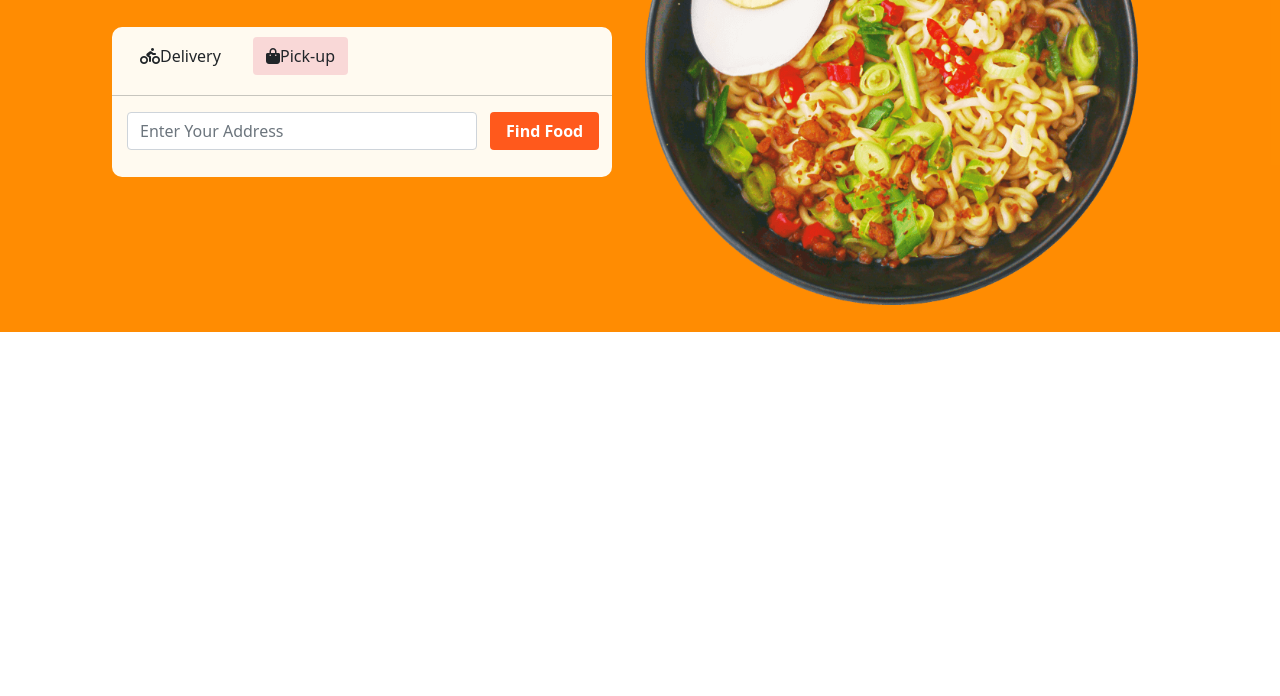
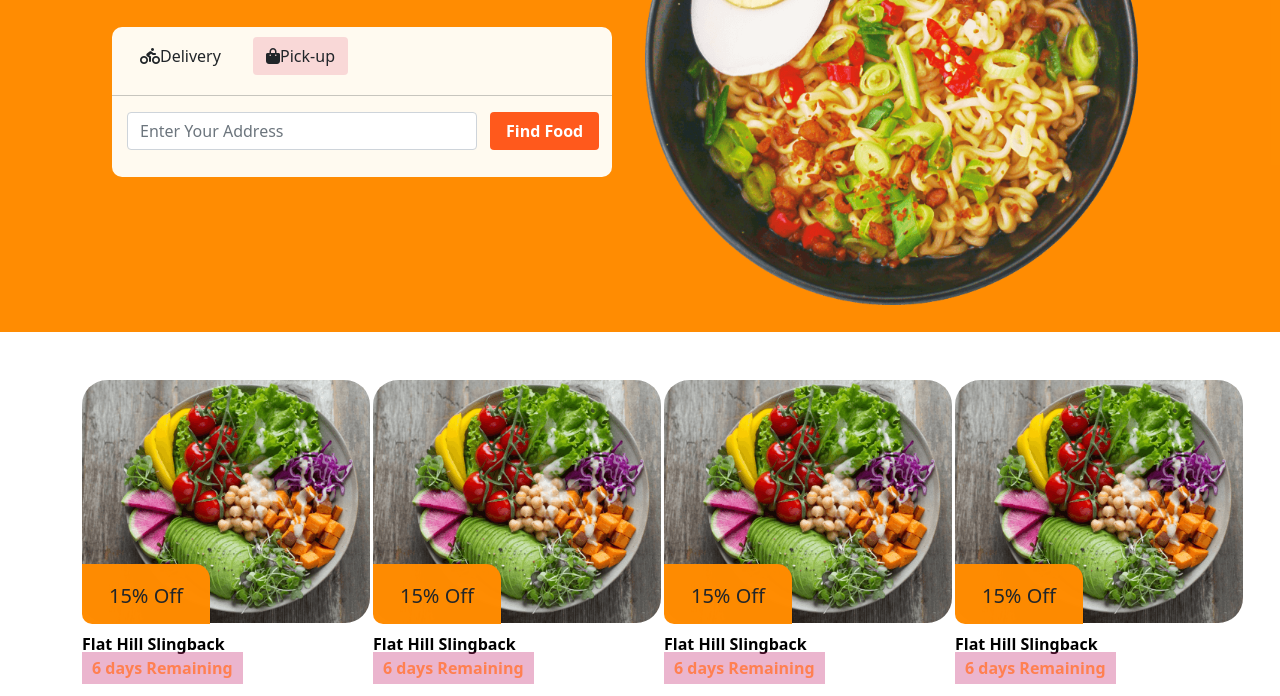
Before and after one commit to MasudRana924/online-food, a plain HTML site: page index.html in a window 1280 px wide. Shown: the part 344-1040 px from the top of the page. Before the commit the page ends 800 px from the top, so only its background shows below. Drawn offline with nearby package versions, Linux system fonts and the light colour scheme.

Commit message:
card added

```diff
--- a/index.html
+++ b/index.html
@@ -61,18 +61,69 @@
 
                         <hr style="margin-top: 20px;">
                         <form class="d-flex">
-                            <input class="form-control me-2 input" type="search"  placeholder="Enter Your Address" aria-label="Search" >
+                            <input class="form-control me-2 input" type="search" placeholder="Enter Your Address"
+                                aria-label="Search">
                             <button class="btn find-food" type="submit">Find Food</button>
-                          </form>
+                        </form>
                     </div>
                 </div>
                 <div class="col-lg-6 col-md-3 col-12" id="image">
-                    <img src="images/hero-header.png"  alt="">
+                    <img src="images/hero-header.png" alt="">
                 </div>
             </div>
         </div>
-        <section class="container">
+        <section class="container mt-5 ">
+            <div class="row gx-5 ">
+                <div class="col-lg-3">
+                    <div class="card" style="width: 18rem;">
+                        <img src="images/discount-item-1.png" class="card-img-top" alt="...">
+                        <div class="card-body">
+                          <h5 class="card-title">15% Off</h5>
+                          <a href="#" class="anchor">Flat Hill Slingback</a>
 
+                          <br>
+                          <a href="#" class="anchor-two">6 days Remaining</a>
+                        </div>
+                      </div>
+                </div>
+                <div class="col-lg-3 ">
+                    <div class="card" style="width: 18rem;">
+                        <img src="images/discount-item-1.png" class="card-img-top" alt="...">
+                        <div class="card-body">
+                          <h5 class="card-title">15% Off</h5>
+                          <a href="#" class="anchor">Flat Hill Slingback</a>
+
+                          <br>
+                          <a href="#" class="anchor-two">6 days Remaining</a>
+                        </div>
+                      </div>
+                </div>
+                <div class="col-lg-3 ">
+                    <div class="card" style="width: 18rem;">
+                        <img src="images/discount-item-1.png" class="card-img-top" alt="...">
+                        <div class="card-body">
+                          <h5 class="card-title">15% Off</h5>
+                          <a href="#" class="anchor">Flat Hill Slingback</a>
+
+                          <br>
+                          <a href="#" class="anchor-two">6 days Remaining</a>
+                        </div>
+                      </div>
+                </div>
+                <div class="col-lg-3 ">
+                    <div class="card" style="width: 18rem;">
+                        <img src="images/discount-item-1.png" class="card-img-top" alt="...">
+                        <div class="card-body">
+                          <h5 class="card-title">15% Off</h5>
+                          <a href="#" class="anchor">Flat Hill Slingback</a>
+
+                          <br>
+                          <a href="#" class="anchor-two">6 days Remaining</a>
+                        </div>
+                      </div>
+                </div>
+
+            </div>
         </section>
     </main>
 
--- a/style.css
+++ b/style.css
@@ -79,3 +79,43 @@ body{
     color:white;
     font-weight: 700;
 }
+
+
+.card{
+    position: relative;
+   border:none;
+
+
+}
+.card img{
+    border-radius: 25px;
+    width:100%;
+}
+.card-title{
+    background-color: rgba(255, 140, 0, 0.993);
+    width:50%;
+    height: 60px;
+    text-align: center;
+    padding-top: 20px;
+    border-radius:  0 15px 0px 10px;
+    position: relative;
+    margin-top: -75px;
+    margin-left: -16px;
+}
+
+.anchor{
+    text-decoration: none;
+    color:black;
+    font-weight: 700;
+    margin-left: -16px;
+    margin-top: 20px;
+}
+.anchor-two{
+    text-decoration: none;
+    color:rgba(255, 127, 80, 0.993);
+    background-color: rgba(194, 26, 104, 0.322);
+    padding:5px 10px 5px 10px;
+    font-weight: 700;
+    margin-left: -16px;
+
+}
```
